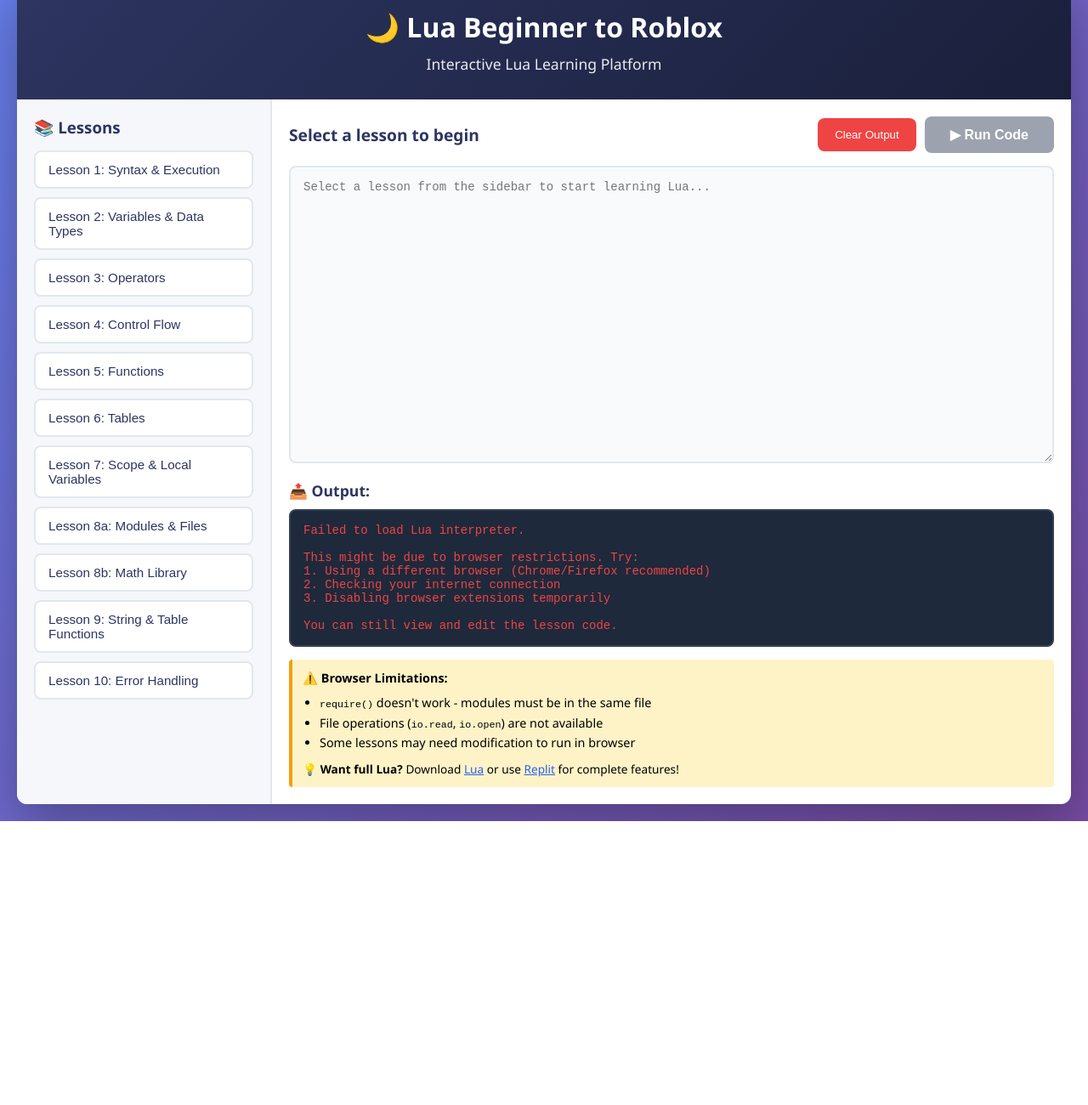
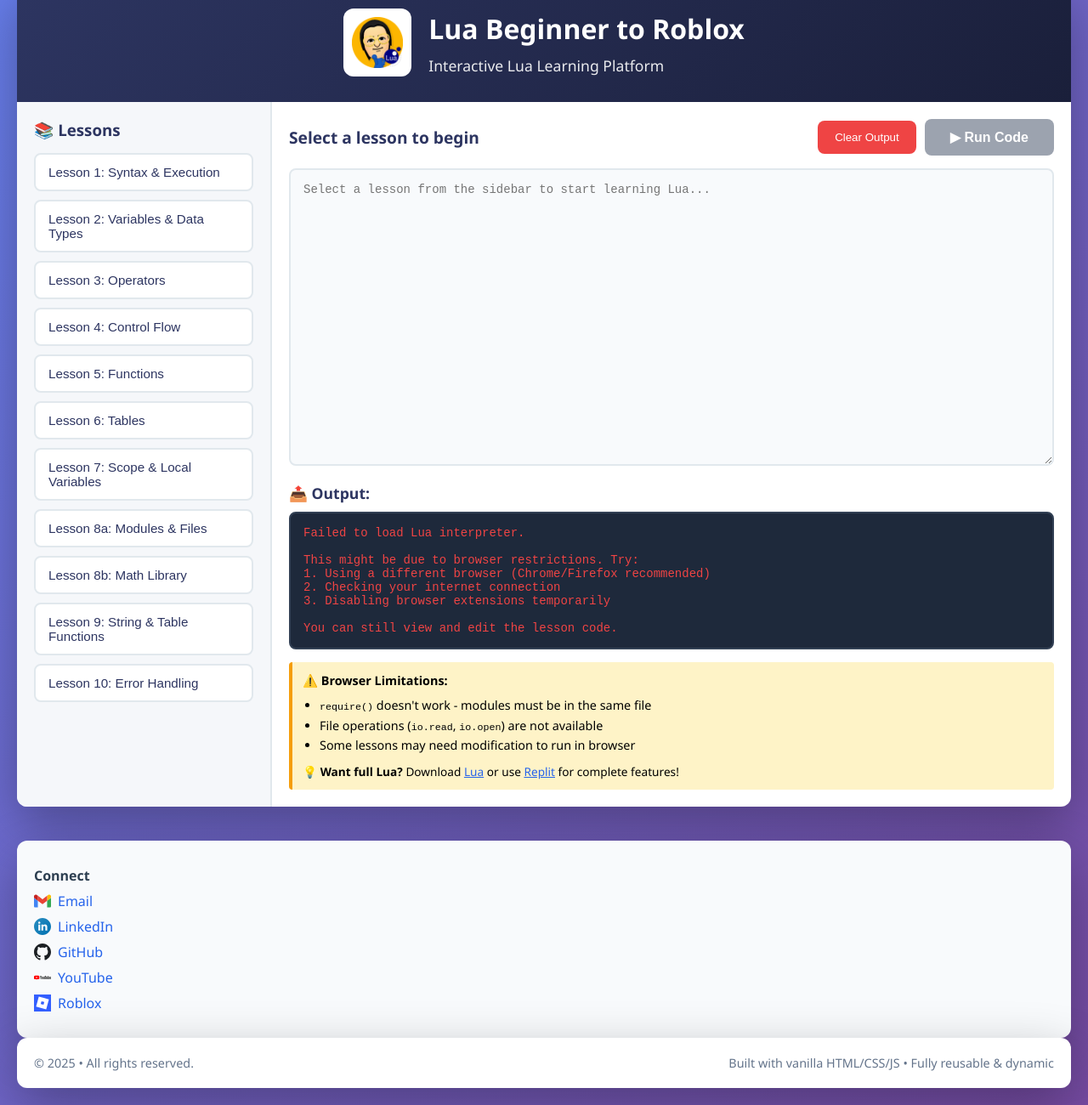
Before and after one commit to lowhuiyeen/lua-run-in-browser, a plain HTML site: page index.html in a window 1280 px wide. Shown: the part 40-1340 px from the top of the page at 85% size. Before the commit the page ends 1006 px from the top, so only its background shows below. Drawn offline with Linux system fonts and the light colour scheme.

Commit message:
initial commit

```diff
--- a/index.html
+++ b/index.html
@@ -48,6 +48,23 @@
             color: white;
             padding: 30px;
             text-align: center;
+            display: flex;
+            align-items: center;
+            justify-content: center;
+            gap: 20px;
+        }
+
+        .header-logo {
+            width: 80px;
+            height: 80px;
+            border-radius: 12px;
+            object-fit: contain;
+            background: white;
+            padding: 10px;
+        }
+
+        .header-text {
+            text-align: left;
         }
 
         h1 {
@@ -218,6 +235,49 @@
             color: #667eea;
         }
 
+        .footer-grid {
+            margin-top: 40px;
+            padding: 30px 20px;
+            background: #f8fafc;
+            border-radius: 12px;
+        }
+
+        .footer-grid h4 {
+            margin: 0 0 8px 0;
+            color: #2c3e50;
+        }
+
+        .social {
+            display: flex;
+            flex-direction: column;
+            gap: 8px;
+        }
+
+        .social a {
+            display: flex;
+            align-items: center;
+            gap: 8px;
+            color: #2563eb;
+            text-decoration: none;
+            transition: color 0.3s;
+        }
+
+        .social a:hover {
+            color: #1d4ed8;
+        }
+
+        .icon {
+            width: 20px;
+            height: 20px;
+        }
+
+        .small {
+            padding: 20px;
+            text-align: center;
+            font-size: 0.9em;
+            color: #64748b;
+        }
+
         @media (max-width: 768px) {
             .main-content {
                 grid-template-columns: 1fr;
@@ -227,14 +287,26 @@
                 border-right: none;
                 border-bottom: 2px solid #e1e8ed;
             }
+
+            header {
+                flex-direction: column;
+                text-align: center;
+            }
+
+            .header-text {
+                text-align: center;
+            }
         }
     </style>
 </head>
 <body>
     <div class="container">
         <header>
-            <h1>🌙 Lua Beginner to Roblox</h1>
-            <p class="subtitle">Interactive Lua Learning Platform</p>
+            <img src="lua-run-in-browser.png" alt="Lua Logo" class="header-logo">
+            <div class="header-text">
+                <h1>Lua Beginner to Roblox</h1>
+                <p class="subtitle">Interactive Lua Learning Platform</p>
+            </div>
         </header>
 
         <div class="main-content">
@@ -455,5 +527,34 @@
         initializeLessons();
         initializeLua();
     </script>
+
+<div class="footer-grid container">
+  <div>
+    <h4 style="margin:0 0 8px 0;color:#2c3e50">Connect</h4>
+    <div class="social">
+      <a href="mailto:lowhuiyeen@gmail.com">
+        <img src="assets/icons/mail.svg" alt="Email" class="icon"> Email
+      </a>
+      <a href="https://www.linkedin.com/in/huiyeenlow/" target="_blank">
+        <img src="assets/icons/linkedin.svg" alt="LinkedIn" class="icon"> LinkedIn
+      </a>
+      <a href="https://github.com/lowhuiyeen" target="_blank">
+        <img src="assets/icons/github.svg" alt="GitHub" class="icon"> GitHub
+      </a>
+      <a href="https://www.youtube.com/@huiyeen" target="_blank">
+        <img src="assets/icons/youtube.svg" alt="YouTube" class="icon"> YouTube
+      </a>
+      <a href="https://www.roblox.com/users/9456961059/profile" target="_blank">
+        <img src="assets/icons/roblox.svg" alt="Roblox" class="icon"> Roblox
+      </a>
+    </div>
+  </div>
+</div>
+
+<div class="container small" style="display:flex;justify-content:space-between;gap:10px;flex-wrap:wrap">
+  <span>© 2025 • All rights reserved.</span>
+  <span>Built with vanilla HTML/CSS/JS • Fully reusable & dynamic</span>
+</div>
+
 </body>
 </html>
```
Also changed, not shown: assets/icons/github.svg (added), assets/icons/linkedin.svg (added), assets/icons/mail.svg (added), assets/icons/roblox.svg (added), assets/icons/youtube.svg (added).
